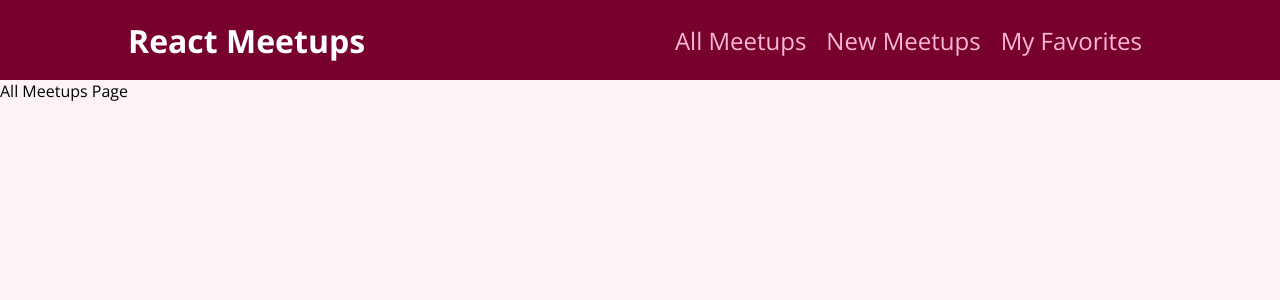
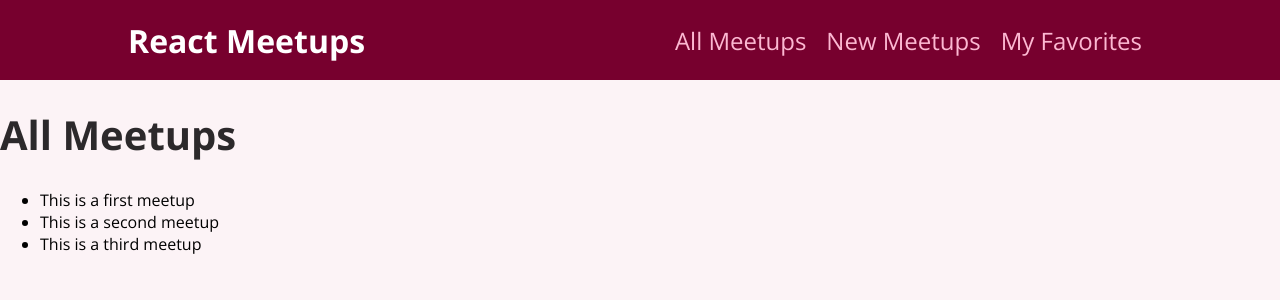
Before and after one commit to devjamescockfield/NextJS-Course, a React (Create React App) app in the folder react-refresher/meet-up-react-course-app/: page / in a window 1280 px wide. Shown: the top 300 px of the page. Built offline with nearby package versions, Linux system fonts and the light colour scheme.

Commit message:
Outputting lists of data & components

```diff
--- a/react-refresher/meet-up-react-course-app/src/pages/AllMeetups.js
+++ b/react-refresher/meet-up-react-course-app/src/pages/AllMeetups.js
@@ -1,5 +1,44 @@
+const DUMMY_DATA = [
+  {
+    id: "m1",
+    title: "This is a first meetup",
+    image:
+      "https://upload.wikimedia.org/wikipedia/commons/thumb/d/d3/Stadtbild_M%C3%BCnchen.jpg/2560px-Stadtbild_M%C3%BCnchen.jpg",
+    address: "Meetupstreet 5, 12345 Meetup City",
+    description:
+      "This is a first, amazing meetup which you definitely should not miss. It will be a lot of fun!",
+  },
+  {
+    id: "m2",
+    title: "This is a second meetup",
+    image:
+      "https://upload.wikimedia.org/wikipedia/commons/thumb/d/d3/Stadtbild_M%C3%BCnchen.jpg/2560px-Stadtbild_M%C3%BCnchen.jpg",
+    address: "Meetupstreet 5, 12345 Meetup City",
+    description:
+      "This is a first, amazing meetup which you definitely should not miss. It will be a lot of fun!",
+  },
+  {
+    id: "m3",
+    title: "This is a third meetup",
+    image:
+      "https://upload.wikimedia.org/wikipedia/commons/thumb/d/d3/Stadtbild_M%C3%BCnchen.jpg/2560px-Stadtbild_M%C3%BCnchen.jpg",
+    address: "Meetupstreet 5, 12345 Meetup City",
+    description:
+      "This is a first, amazing meetup which you definitely should not miss. It will be a lot of fun!",
+  },
+];
+
 function AllMeetupsPage() {
-    return <div>All Meetups Page</div>
+  return (
+    <div>
+      <h1>All Meetups</h1>
+      <ul>
+        {DUMMY_DATA.map((meetup) => {
+          return <li key={meetup.id}>{meetup.title}</li>;
+        })}
+      </ul>
+    </div>
+  );
 }
 
 export default AllMeetupsPage;
```
